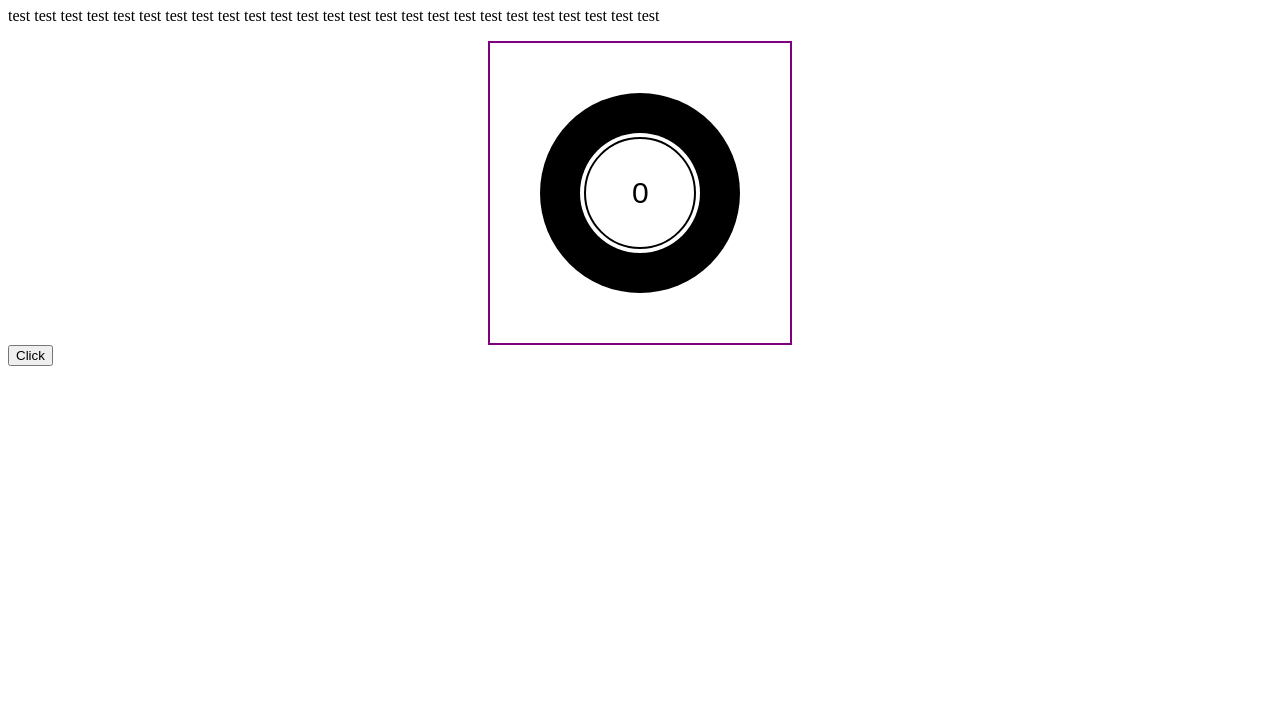
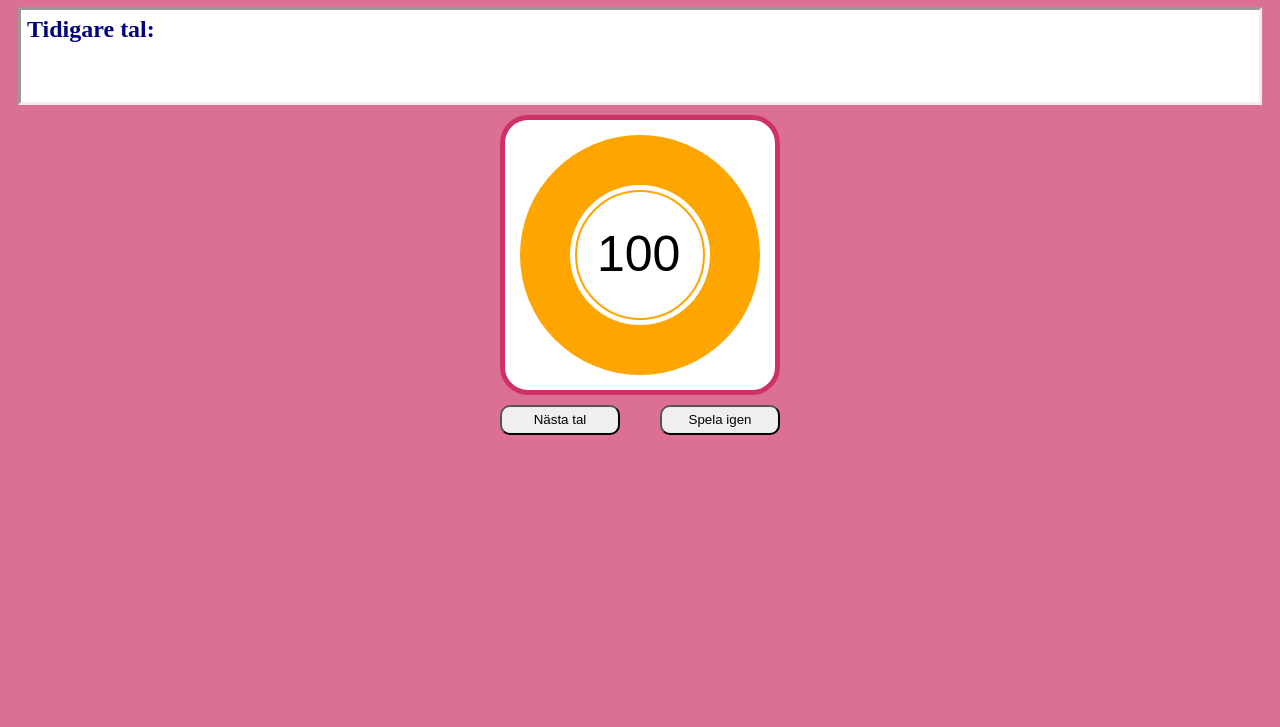
Before and after one commit to TheDovah77/TheDovah77.github.io, a plain HTML site: page bingo/index.html in a window 1280 px wide. Shown: the part 73-800 px from the top of the page. Drawn offline with Linux system fonts and the light colour scheme.

Commit message:
Bingo preliminary final commit

```diff
--- a/bingo/index.html
+++ b/bingo/index.html
@@ -1,29 +1,72 @@
 <!DOCTYPE HTML>
 <html lang="sv">
   <head>
-    <title>Test</title>
+    <title>Bingo</title>
 
     <style>
       h1 {
         text-align: center;
-        color: red;
+        color: navy;
+      }
+
+      u {
+        color: rgb(226, 52, 119);
+      }
+
+      body {
+        background-color: palevioletred;
       }
 
       canvas {
-        border: 2px solid purple;
+        border: 5px solid rgb(207, 49, 102);
         display: block;
+        padding: 0;
         margin: auto;
+        width: 270px;
+        background-color: white;
+        border-radius: 10%;
       }
+
+      .earlier-numbers{
+        padding: 6px;
+        color: navy;
+        font-size: x-large;
+        background-color: white;
+        height: 80px;
+        border-style: inset;
+        margin: 10px;
+      }
+
+      .next {
+        width: 120px;
+        height: 30px;
+        margin: 10px;
+        left: calc(50% - 150px);
+        position: absolute;
+        border-radius: 10px 10px 10px 10px;
+      }
+
+      .restart {
+        width: 120px;
+        height: 30px;
+        margin: 10px;
+        right: calc(50% - 150px);
+        position: absolute;
+        border-radius: 10px 10px 10px 10px;
+      }
+
     </style>
 
   </head>
 
   <body>
-    <h1>Testing testing</h1>
-    <p>test test test test test test test test test test test test test test test test test test test test test test test test test </p>
-    <canvas width="300px" height="300px"></canvas>
+    <u><h1>Bingo</h1></u>
+    <b><div id="earlierNumbers" class="earlier-numbers"></div></b>
 
-    <button onclick="roll()">Click</button>
+    <canvas width="270px" height="270px"></canvas>
+
+    <button id="next" class="next" onclick="roll()">Nästa tal</button>
+    <button id="restart" class="restart" onclick="restart()">Spela igen</button>
 
     <script>
       let canvas = document.querySelector("canvas");
@@ -32,7 +75,9 @@
       for (let i = 1; i <= 100; i++) {
         numbers.push(i);
       }
-      drawBingoBall(0)
+      drawBingoBall(100)
+      let earlierNumbers = "Tidigare tal: "
+      document.getElementById("earlierNumbers").innerHTML = earlierNumbers;
 
       function drawCircle(color, radius, filled) {
         ctx.beginPath();
@@ -65,19 +110,19 @@
         } else if (num <= 100) {
           color = "Orange"
         }
-        drawCircle(color, 100, true);
-        drawCircle("White", 60, true);
-        drawCircle(color, 55, false);
+        drawCircle(color, 120, true);
+        drawCircle("White", 70, true);
+        drawCircle(color, 64, false);
 
         ctx.fillStyle = "Black";
         ctx.strokeStyle = "Black";
-        ctx.font = "30px Arial";
+        ctx.font = "50px Arial";
         if (num >= 10 && num < 100) {
-          ctx.fillText(num, x - 16, y + 10);
+          ctx.fillText(num, x - 27, y + 16);
         } else if (num < 10) {
-          ctx.fillText(num, x - 8, y + 10);
+          ctx.fillText(num, x - 13, y + 16);
         } else {
-          ctx.fillText(num, x - 25, y + 10);
+          ctx.fillText(num, x - 43, y + 16);
         }
 
       }
@@ -89,18 +134,40 @@
       }
 
       function roll() {
+        if (numbers.length != 0) {
+          let counterLim = getRandomInt(5, 21);
+          document.getElementById("next").disabled = true;
           let counter = 0;
           var myTimer = setInterval(function() {
             drawBingoBall(numbers[getRandomInt(0, numbers.length)]);
             counter++;
-          if (counter === 10) {
+            if (counter === counterLim) {
               pos = getRandomInt(0, numbers.length);
               num = numbers[pos];
               numbers = numbers.slice(0, pos).concat(numbers.slice(pos + 1));
               drawBingoBall(num)
+              earlierNumbers += num.toString() + " ";
+              document.getElementById("earlierNumbers").innerHTML = earlierNumbers;
+              document.getElementById("next").disabled = false;
               clearInterval(myTimer);
             }
-        }, 100);
+          }, 1);
+        } else {
+          drawBingoBall(num);
+        }
+      }
+
+      function restart() {
+        const response = confirm("Är du säker på att du vill starta om?");
+        if (response) {
+          numbers = [];
+          for (let i = 1; i <= 100; i++) {
+            numbers.push(i);
+          }
+          drawBingoBall(0)
+          earlierNumbers = "Tidigare tal: "
+          document.getElementById("earlierNumbers").innerHTML = earlierNumbers;
+        }
       }
     </script>
   </body>
```
Lines whose indentation alone changed are shown as unchanged.
